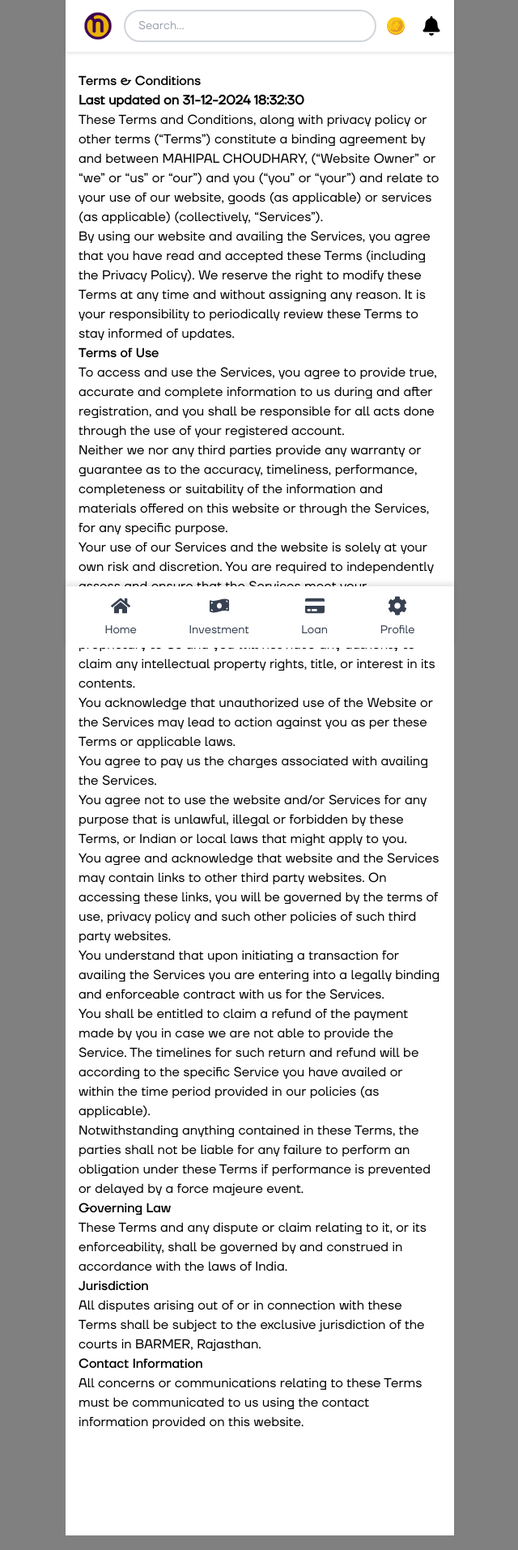
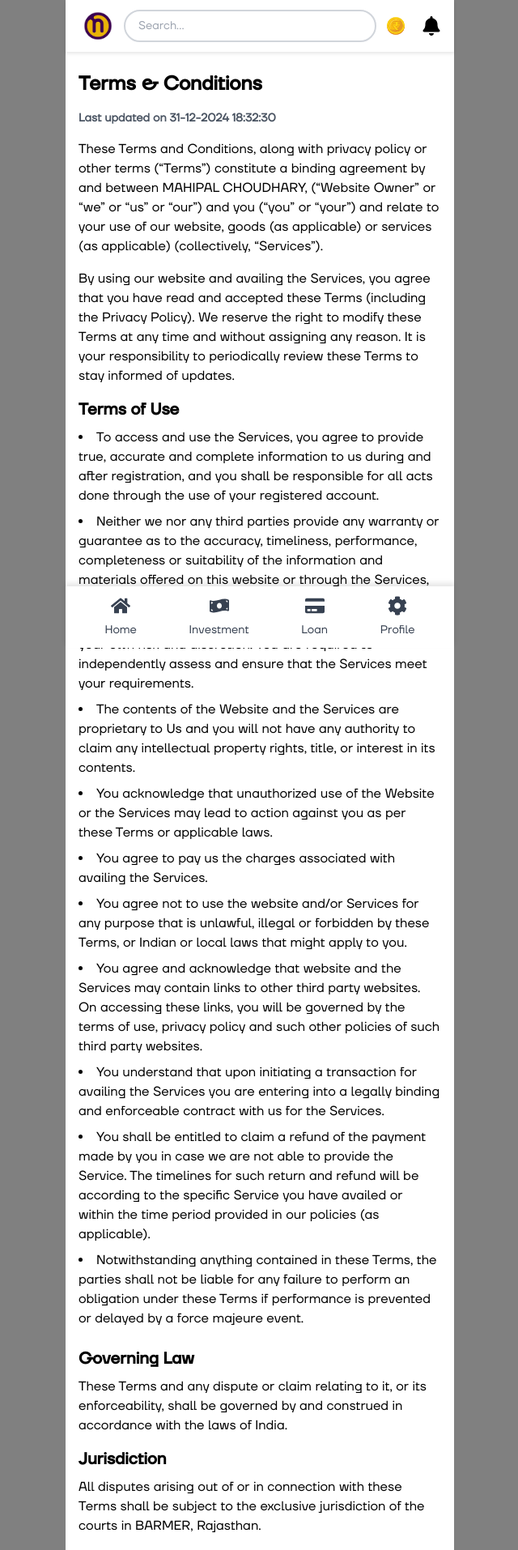
Before and after one commit to Kamlesh9680/niiki, a React (Create React App) app in the folder frontend/: page /terms-conditions in a window 1280 px wide. Shown: the top 1914 px of the page at 81% size, without its empty margins (319-959 px from the left). Built offline with nearby package versions, Linux system fonts and the light colour scheme; sample sign-in values are in the browser's storage.

Commit message:
Update TermsAndConditions.js

```diff
--- a/frontend/src/components/TermsAndConditions.js
+++ b/frontend/src/components/TermsAndConditions.js
@@ -8,22 +8,22 @@ const TermsAndConditions = () => {
             <Header />
             <div className="page-container">
                 <div className="terms-container">
-                    <h1>Terms & Conditions</h1>
-                    <p><strong>Last updated on 31-12-2024 18:32:30</strong></p>
-                    <p>
+                    <h1 className="text-2xl font-bold mb-4">Terms & Conditions</h1>
+                    <p className="text-sm text-gray-600 mb-4"><strong>Last updated on 31-12-2024 18:32:30</strong></p>
+                    <p className="mb-4">
                         These Terms and Conditions, along with privacy policy or other terms (“Terms”) constitute a binding
                         agreement by and between MAHIPAL CHOUDHARY, (“Website Owner” or “we” or “us” or “our”) and you (“you” or “your”)
                         and relate to your use of our website, goods (as applicable) or services (as applicable) (collectively, “Services”).
                     </p>
 
-                    <p>
+                    <p className="mb-4">
                         By using our website and availing the Services, you agree that you have read and accepted these Terms
                         (including the Privacy Policy). We reserve the right to modify these Terms at any time and without
                         assigning any reason. It is your responsibility to periodically review these Terms to stay informed of updates.
                     </p>
 
-                    <h2>Terms of Use</h2>
-                    <ul>
+                    <h2 className="text-xl font-semibold mb-2">Terms of Use</h2>
+                    <ul className="list-disc list-inside space-y-2 mb-6">
                         <li>
                             To access and use the Services, you agree to provide true, accurate and complete information to us
                             during and after registration, and you shall be responsible for all acts done through the use of your
@@ -74,20 +74,20 @@ const TermsAndConditions = () => {
                         </li>
                     </ul>
 
-                    <h2>Governing Law</h2>
-                    <p>
+                    <h2 className="text-xl font-semibold mb-2">Governing Law</h2>
+                    <p className="mb-4">
                         These Terms and any dispute or claim relating to it, or its enforceability, shall be governed by and
                         construed in accordance with the laws of India.
                     </p>
 
-                    <h2>Jurisdiction</h2>
-                    <p>
+                    <h2 className="text-xl font-semibold mb-2">Jurisdiction</h2>
+                    <p className="mb-4">
                         All disputes arising out of or in connection with these Terms shall be subject to the exclusive
                         jurisdiction of the courts in BARMER, Rajasthan.
                     </p>
 
-                    <h2>Contact Information</h2>
-                    <p>
+                    <h2 className="text-xl font-semibold mb-2">Contact Information</h2>
+                    <p className="mb-4">
                         All concerns or communications relating to these Terms must be communicated to us using the
                         contact information provided on this website.
                     </p>
```
